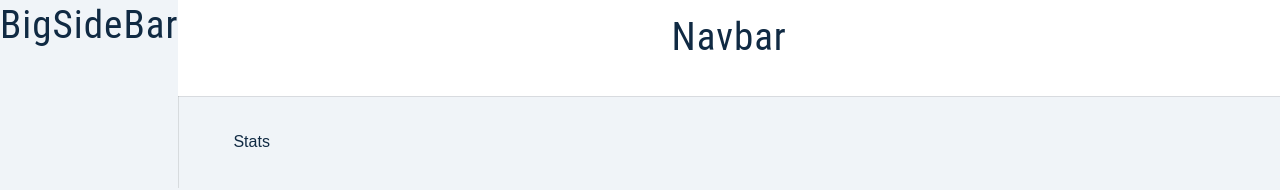
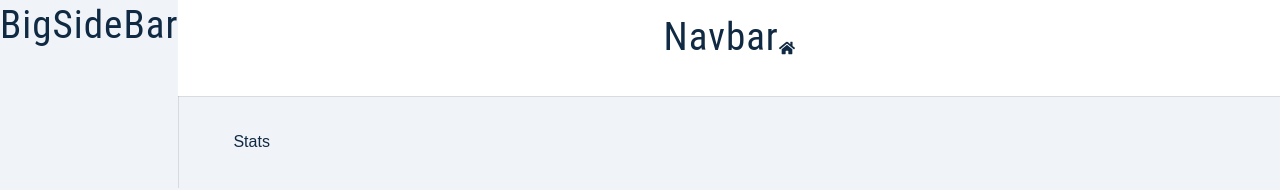
Before and after one commit to Ilie1985/Job_finder_reactjs, a React (Create React App) app: page / in a window 1280 px wide. Shown: the top 190 px of the page. Built offline with nearby package versions, Linux system fonts and the light colour scheme.

Commit message:
react icons install

```diff
--- a/package.json
+++ b/package.json
@@ -13,6 +13,7 @@
     "normalize.css": "^8.0.1",
     "react": "^18.2.0",
     "react-dom": "^18.2.0",
+    "react-icons": "^4.7.1",
     "react-redux": "^8.0.5",
     "react-router-dom": "^6.8.1",
     "react-scripts": "5.0.1",
--- a/src/components/Navbar.js
+++ b/src/components/Navbar.js
@@ -1,10 +1,12 @@
 import React from "react";
 import Wrapper from "../assets/wrappers/Navbar";
+import { FaHome } from "react-icons/fa";
 
 const Navbar = () => {
   return (
     <Wrapper>
       <h2>Navbar</h2>
+      <FaHome/>
     </Wrapper>
   );
 };
```
Also changed, not shown: 1 other file (tests, documents, lock files or other folders).
